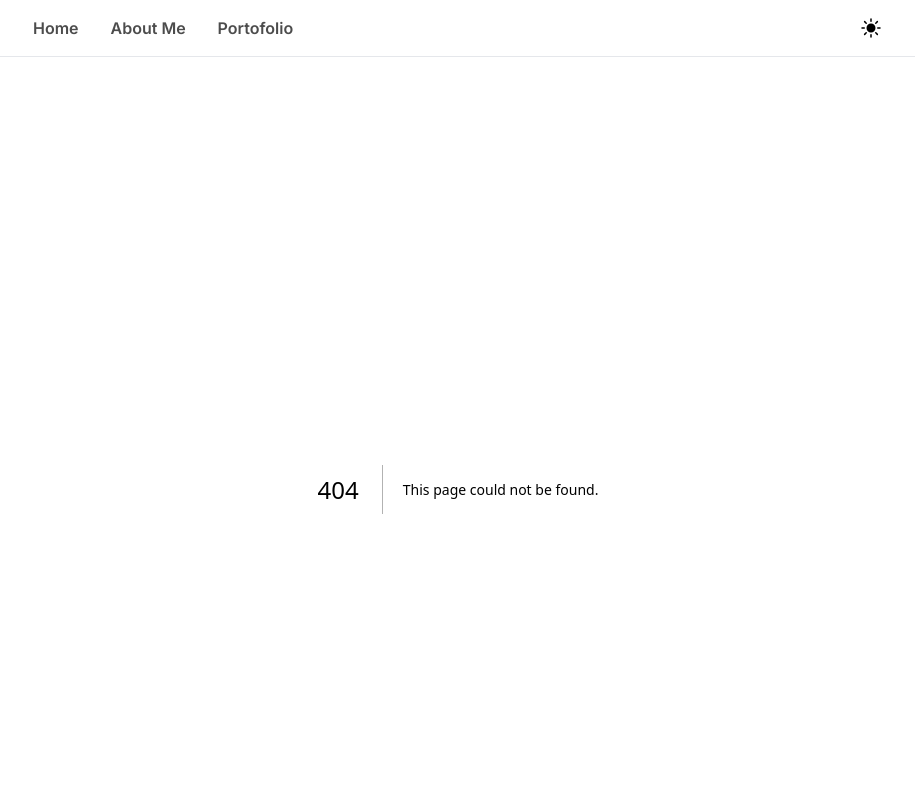
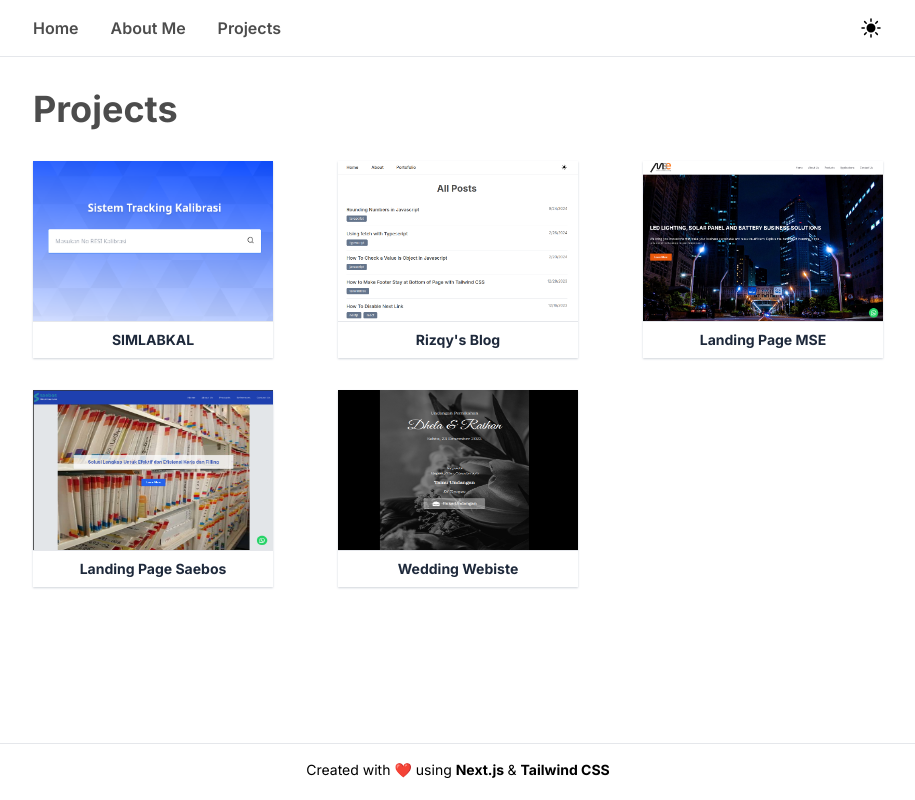
Before and after one commit to rizqydev/blog, a Next.js app: page /projects in a window 1280 px wide. Before the commit this address had no page. Shown: the top 800 px of the page, without its empty margins (182-1097 px from the left). Built offline with nearby package versions, Linux system fonts and the light colour scheme; a web font is replaced by a local one.

Commit message:
feat: update

```diff
--- a/package.json
+++ b/package.json
@@ -22,7 +22,7 @@
     "rehype-highlight": "^7.0.0",
     "rehype-mdx-code-props": "^2.0.0",
     "remark": "^15.0.1",
-    "remark-gfm": "^3.0.1",
+    "remark-gfm": "^4.0.1",
     "remark-html": "^16.0.1"
   },
   "devDependencies": {
--- a/src/app/about/page.tsx
+++ b/src/app/about/page.tsx
@@ -5,9 +5,11 @@ export const metadata = {
 export default function About() {
   return (
     <div>
-      <h1 className="text-3xl">Hi, I&apos;m Rizqy 👋</h1>
-      <p className="mt-4 text-lg text-slate-700 text-justify">
-        I'm a web developer. Alhamdulillah, I first worked in December 2017 and until now I am still working in this field.
+      <h1 className="mb-8 text-4xl font-bold text-black/70 dark:text-slate-100">
+        About Me
+      </h1>
+      <p className="mt-4 text-lg text-slate-700 text-justify dark:text-slate-100">
+        Hi, my name is Rizqy. I'm a fullstack developer from Indonesia. Alhamdulillah, I have been working since December 2017.
         During my career, I have worked more as a fullstack web developer. I have worked with PHP, Javascript, Typescript, and Go progamming languages.
         Thought this blog. I want to share what I have learned. Thank you for visiting my blog. Hopefully this blog is useful for you.
       </p>
--- a/src/app/portofolio/page.tsx
+++ b/src/app/projects/page.tsx
@@ -16,7 +16,7 @@ export default function Portofolio() {
     },
     {
       id: 2,
-      title: 'This Blog',
+      title: "Rizqy's Blog",
       image: '/blog.png',
       description:
         'Gamification Academy is a platform that promotes and facilitates the development of gamified learning experiences for teachers and students.',
@@ -45,20 +45,24 @@ export default function Portofolio() {
   ];
 
   return (
+    <>
+      <h1 className="mb-8 text-4xl font-bold text-black/70 dark:text-slate-100">
+        Projects
+      </h1>
       <div className="flex justify-center gap-2 md:flex-wrap md:justify-between md:gap-0">
         {cards.map((card, key) => (
           <div
             key={key}
-          className="mb-8 w-[240px] cursor-pointer rounded-lg shadow-md shadow-gray-400 transition delay-75 ease-in-out hover:scale-105"
+            className="mb-8 w-[240px] cursor-pointer shadow-sm shadow-gray-300 transition delay-75 ease-in-out hover:scale-105"
           >
             <Image
               src={card.image}
               alt={card.title}
               width="240"
               height="80"
-            className="h-[160px] w-[240px] rounded-t-lg"
+              className="h-[160px] w-[240px]"
             />
-          <p className="border-t py-2 text-center text-sm font-bold text-slate-600 shadow-sm">
+            <p className="border-t py-2 text-center text-sm font-bold text-slate-800 dark:text-slate-100">
               {card.title}
             </p>
           </div>
@@ -66,5 +70,6 @@ export default function Portofolio() {
 
         {cards && cards.length % 2 === 1 && <div className="w-[240px]"></div>}
       </div>
+    </>
   );
 }
--- a/src/components/Navbar.tsx
+++ b/src/components/Navbar.tsx
@@ -17,7 +17,7 @@ export default function Navbar() {
             <Link href="/about">About Me</Link>
           </li>
           <li>
-            <Link href="/portofolio">Portofolio</Link>
+            <Link href="/projects">Projects</Link>
           </li>
         </ul>
         <button
--- a/src/components/Post.tsx
+++ b/src/components/Post.tsx
@@ -16,7 +16,7 @@ export default function Post({ allPostsData, nextPage, allPages, category }: Pos
 
   return (
     <>
-      <h1 className="mb-8 text-center text-4xl font-bold text-black/70 dark:text-slate-100">
+      <h1 className="mb-8 text-4xl font-bold text-black/70 dark:text-slate-100">
         All Posts {category && `with Tag '${category}' `}
       </h1>
       {allPostsData &&
```
Also changed, not shown: 1 other file (tests, documents, lock files or other folders). Lines whose indentation alone changed are shown as unchanged.
